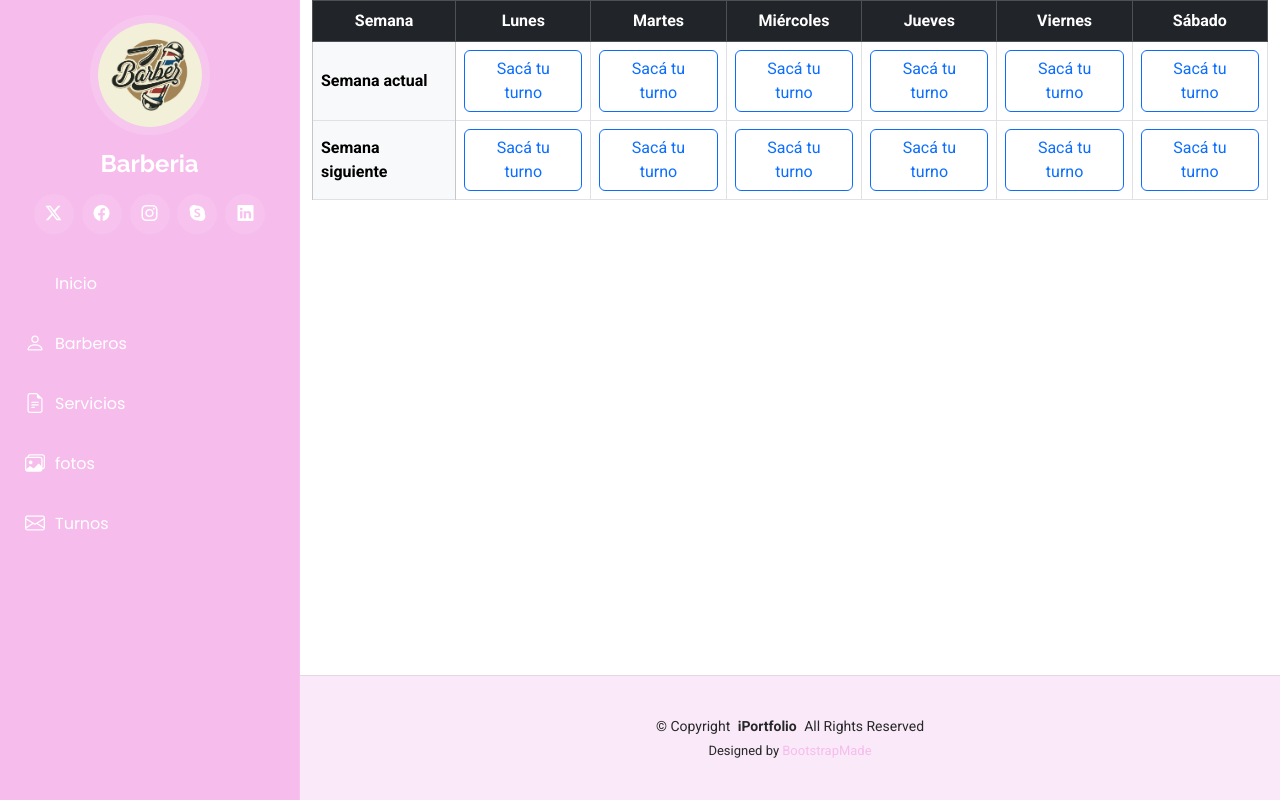
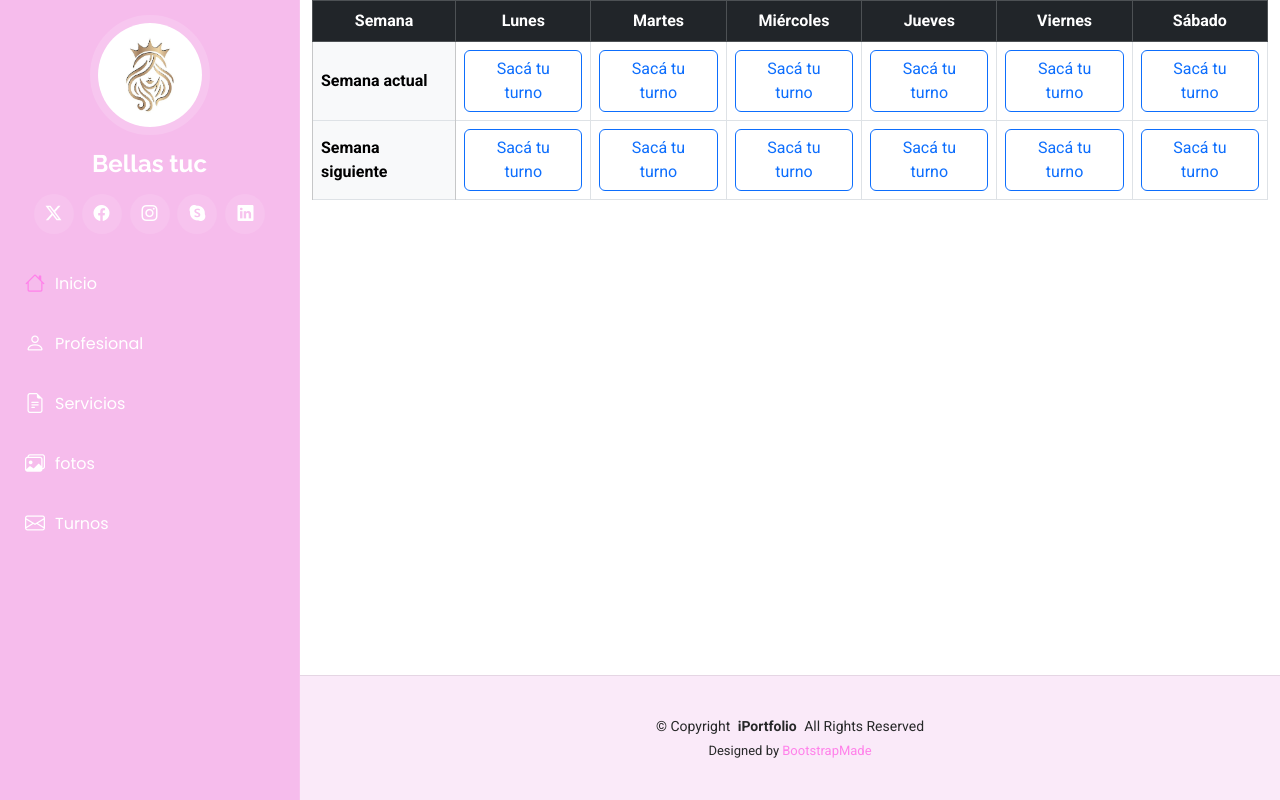
Before and after one commit to pr-juan-k/web-salon-belleza, a plain HTML site: page portfolio-details.html in a window 1280 px wide. Drawn offline with Linux system fonts and the light colour scheme.

Commit message:
reajusto colores

```diff
--- a/assets/css/main.css
+++ b/assets/css/main.css
@@ -23,7 +23,7 @@
   --background-color: #ffffff; /* Background color for the entire website, including individual sections */
   --default-color: #272829; /* Default color used for the majority of the text content across the entire website */
   --heading-color: #050d18; /* Color for headings, subheadings and title throughout the website */
-  --accent-color: #f6bcec; /* Accent color that represents your brand on the website. It's used for buttons, links, and other elements that need to stand out */
+  --accent-color: #ff81ea; /* Accent color that represents your brand on the website. It's used for buttons, links, and other elements that need to stand out */
   --surface-color: #ffffff; /* The surface color is used as a background of boxed elements within sections, such as cards, icon boxes, or other elements that require a visual separation from the global background. */
   --contrast-color: #ffffff; /* Contrast color for text, ensuring readability against backgrounds of accent, heading, or default colors. */
 }
--- a/portfolio-details.html
+++ b/portfolio-details.html
@@ -42,13 +42,13 @@
     <i class="header-toggle d-xl-none bi bi-list"></i>
 
     <div class="profile-img">
-      <img src="assets/img/bb/logo2.jpg" alt="" class="img-fluid rounded-circle">
+      <img src="assets/img/bb/logo11.jpg" alt="" class="img-fluid rounded-circle">
     </div>
 
     <a href="index.html" class="logo d-flex align-items-center justify-content-center">
       <!-- Uncomment the line below if you also wish to use an image logo -->
       <!-- <img src="assets/img/logo.png" alt=""> -->
-      <h1 class="sitename">Barberia</h1>
+      <h1 class="sitename">Bellas tuc</h1>
     </a>
 
     <div class="social-links text-center">
@@ -62,8 +62,8 @@
     <nav id="navmenu" class="navmenu">
       <ul>
         <li><a href="index.html" class="active"><i class="bi bi-house navicon"></i>Inicio</a></li>
-        <li><a href="#about"><i class="bi bi-person navicon"></i> Barberos</a></li>
-        <li><a href="#resume"><i class="bi bi-file-earmark-text navicon"></i> Servicios</a></li>
+        <li><a href="index.html"><i class="bi bi-person navicon"></i> Profesional</a></li>
+        <li><a href="index.html"><i class="bi bi-file-earmark-text navicon"></i> Servicios</a></li>
         <li><a href="#portfolio"><i class="bi bi-images navicon"></i> fotos</a></li>
 
         <li><a href="portfolio-details.html"><i class="bi bi-envelope navicon"></i> Turnos</a></li>
```
